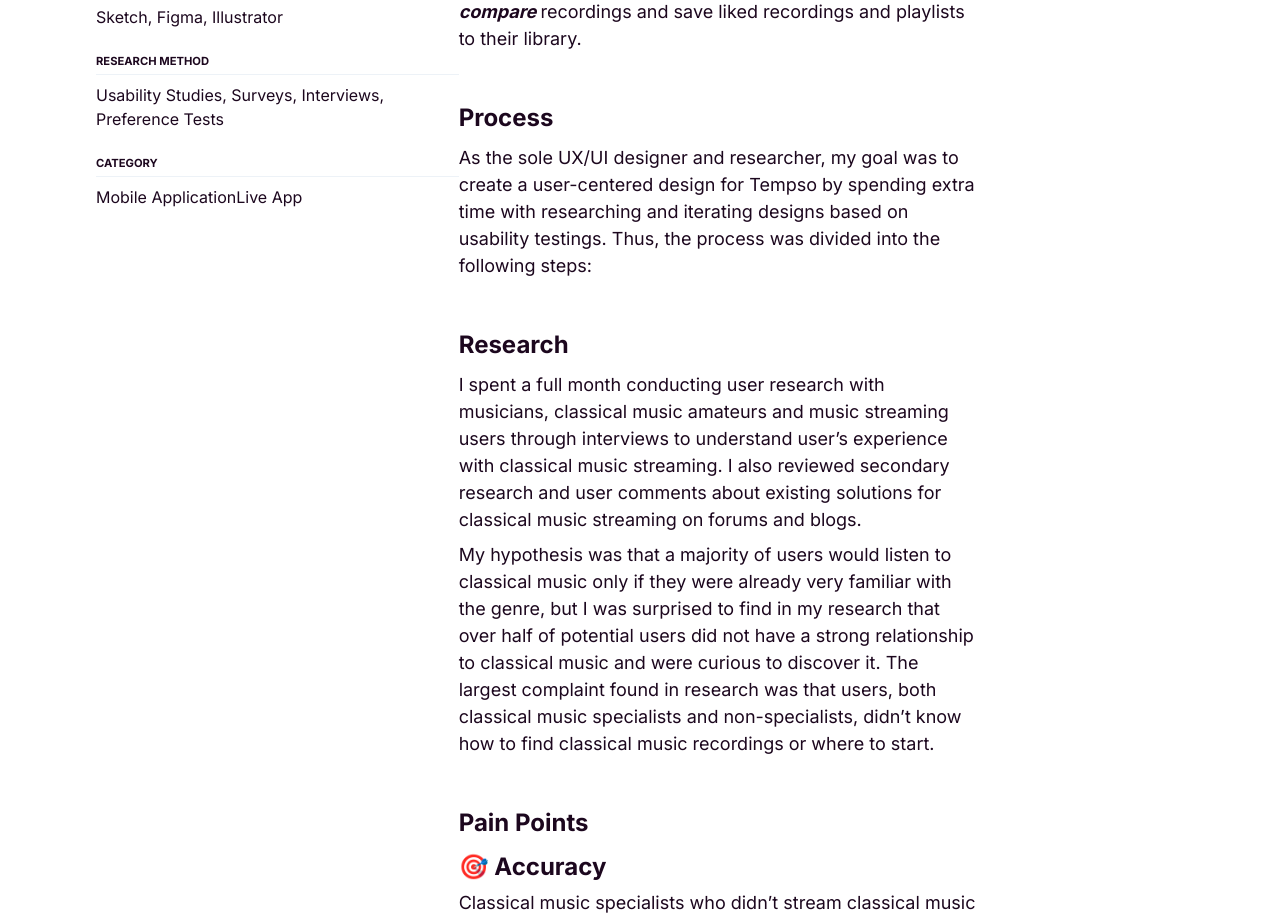
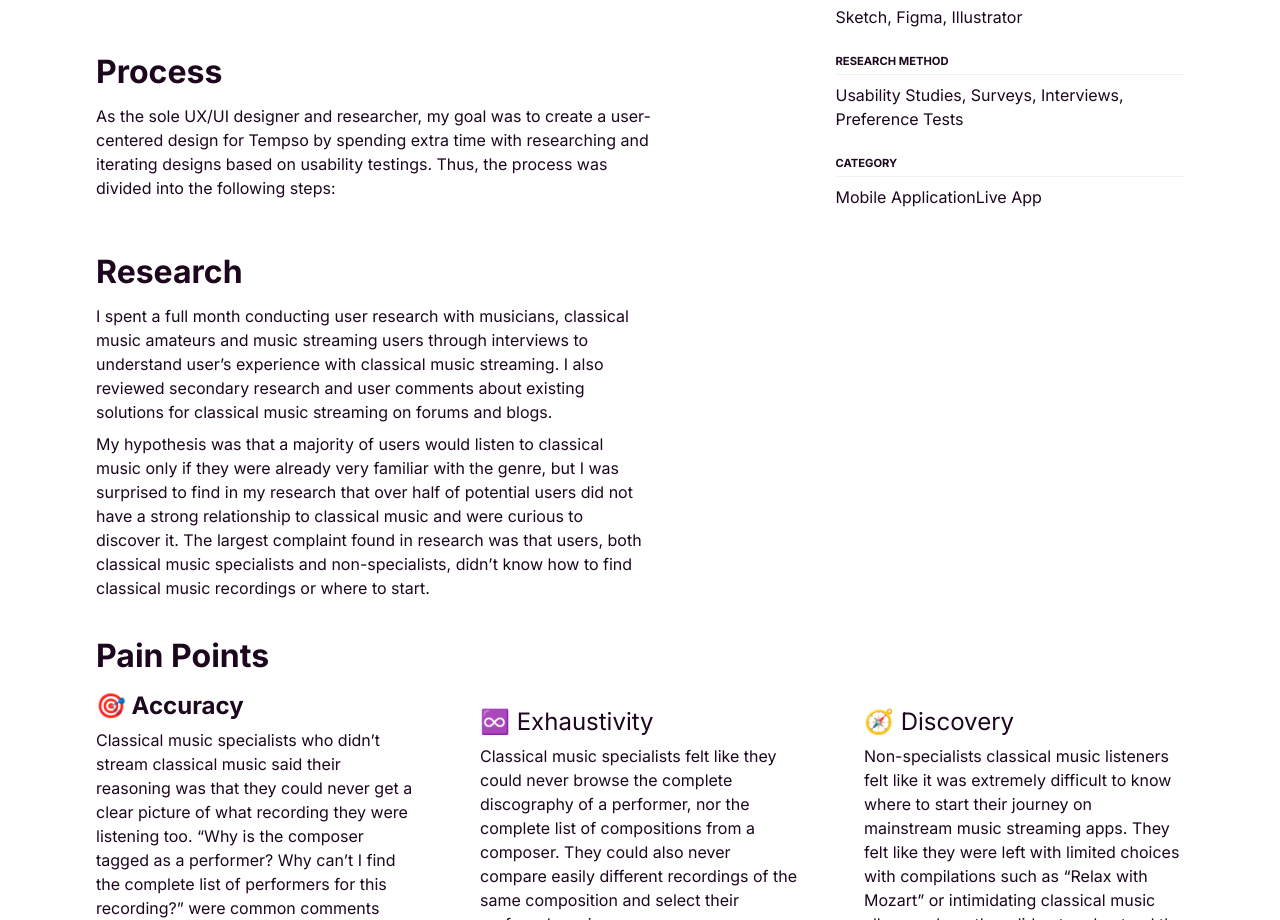
Before and after one commit to PierreParienteDimitrov/pierre-parientedimitrov, a Next.js app: page /portfolio/tempso in a window 1280 px wide. Shown: the part 872-1792 px from the top of the page. Built offline with nearby package versions, Linux system fonts and the light colour scheme; a web font is replaced by a local one.

Commit message:
password protection

```diff
--- a/src/components/ProjectMetrics.tsx
+++ b/src/components/ProjectMetrics.tsx
@@ -4,7 +4,7 @@ import { IProjectMetrics } from 'types/IProjectMetrics'
 const ProjectMetrics: React.FC<IProjectMetrics> = (props) => {
   const { year, role, technology, method, category } = props
   return (
-    <ul className="flex flex-col space-y-6 md:sticky md:top-16">
+    <ul className="flex flex-col space-y-6">
       <li className="flex flex-col space-y-2">
         <div className="flex flex-col space-y-1">
           <h6 className="font-bold uppercase">Year</h6>
--- /dev/null
+++ b/src/pages/portfolio/bluecargo.tsx
@@ -0,0 +1,51 @@
+import React, { useEffect, useRef, useState } from 'react'
+
+import Button from '@/components/Button'
+
+const BLUE_CARGO_PASSWORD = 'BL7;$wKZF)UaGd24'
+
+const Bluecargo: React.FC = () => {
+  const inputEl = useRef<HTMLFormElement>(null)
+
+  const [hasAccess, setHasAccess] = useState<boolean>(false)
+  const [alert, setAlert] = useState<boolean>(false)
+
+  const [password, setPassword] = useState<string>('')
+
+  useEffect(() => {}, [])
+
+  const handleSubmit = (e: React.SyntheticEvent) => {
+    e.preventDefault()
+    console.log(password)
+    if (password === BLUE_CARGO_PASSWORD) {
+      setHasAccess(true)
+    }
+
+    return setAlert(true)
+  }
+
+  return (
+    <div>
+      {!hasAccess ? (
+        <>
+          <h4>Enter password</h4>
+          <Button variant="primary" size="medium" color="primary">
+            <form onSubmit={(e) => handleSubmit(e)} ref={inputEl}>
+              <input
+                type="password"
+                value={password}
+                className="border border-black"
+                onChange={(e) => setPassword(e.target.value)}
+              />
+            </form>
+          </Button>
+          {alert && <h4>incorrect password</h4>}
+        </>
+      ) : (
+        <h4>User has access</h4>
+      )}
+    </div>
+  )
+}
+
+export default Bluecargo
--- a/src/pages/portfolio/tempso.tsx
+++ b/src/pages/portfolio/tempso.tsx
@@ -5,7 +5,6 @@ import { ICarousel } from '@/../types/ICarousel'
 import Carousel from '@/components/Carousel'
 import ProjectMetrics from '@/components/ProjectMetrics'
 import Container from '@/layouts/containers/Container'
-import TwoCols from '@/layouts/grids/TwoCols'
 
 const TEMPSO: ICarousel[] = [
   {
@@ -48,7 +47,7 @@ const TEMPSO: ICarousel[] = [
 const LeftSide: React.FC = () => {
   return (
     <>
-      <div className="flex flex-col space-y-12 pt-4 md:pr-16">
+      <div className="flex flex-col space-y-12 pr-20">
         <div>
           {/* introduction */}
           <div className="flex flex-col space-y-4">
@@ -69,7 +68,7 @@ const LeftSide: React.FC = () => {
         </div>
         {/* Process */}
         <div className="flex flex-col space-y-2">
-          <h4 className="font-bold">Process</h4>
+          <h3 className="font-bold">Process</h3>
           <p>
             As the sole UX/UI designer and researcher, my goal was to create a
             user-centered design for Tempso by spending extra time with
@@ -78,7 +77,7 @@ const LeftSide: React.FC = () => {
           </p>
         </div>
         <div className="flex flex-col space-y-2">
-          <h4 className="font-bold">Research</h4>
+          <h3 className="font-bold">Research</h3>
           <p>
             I spent a full month conducting user research with musicians,
             classical music amateurs and music streaming users through
@@ -98,12 +97,40 @@ const LeftSide: React.FC = () => {
             start.
           </p>
         </div>
+      </div>
+    </>
+  )
+}
 
+const Tempso: React.FC = () => {
+  return (
+    <Container>
+      {/* carousel */}
+      <div className="py-8">
+        <Carousel carouselItems={TEMPSO} />
+      </div>
+
+      <div className="mt-16 flex flex-col space-y-8">
+        {/* content */}
+        <div className="flex flex-col space-y-4 md:flex-row md:items-start md:space-x-10">
+          <div className="md:w-4/6 md:pr-16">
+            <LeftSide />
+          </div>
+          <div className="md:w-2/6 ">
+            <ProjectMetrics
+              year="2020"
+              role="UX/UI Designer"
+              technology="Sketch, Figma, Illustrato"
+              method="Usability Studies, Surveys, Interviews, Preference Tests"
+              category="Mobile Application"
+            />
+          </div>
+        </div>
         {/* Pain Points */}
         <div className="flex flex-col space-y-2">
-          <h4 className="font-bold">Pain Points</h4>
-          <div className="flex flex-col space-y-4">
-            <div className="flex flex-col space-y-1">
+          <h3 className="font-bold">Pain Points</h3>
+          <div className="flex flex-col space-y-4 md:flex-row md:space-x-16">
+            <div className="flex flex-col space-y-1 md:w-2/6">
               <h4 className="font-bold">🎯 Accuracy</h4>
               <p>
                 Classical music specialists who didn’t stream classical music
@@ -116,7 +143,7 @@ const LeftSide: React.FC = () => {
                 architecture which would guide the design process.
               </p>
             </div>
-            <div className="flex flex-col space-y-1">
+            <div className="flex flex-col space-y-1 md:w-2/6">
               <h4>♾️ Exhaustivity</h4>
               <p>
                 Classical music specialists felt like they could never browse
@@ -126,7 +153,7 @@ const LeftSide: React.FC = () => {
                 their preferred version.
               </p>
             </div>
-            <div className="flex flex-col space-y-1">
+            <div className="flex flex-col space-y-1 md:w-2/6">
               <h4>🧭 Discovery</h4>
               <p>
                 Non-specialists classical music listeners felt like it was
@@ -140,7 +167,6 @@ const LeftSide: React.FC = () => {
             </div>
           </div>
         </div>
-
         {/* Define */}
         <div className="flex flex-col space-y-2">
           <h3>Define</h3>
@@ -208,39 +234,6 @@ const LeftSide: React.FC = () => {
           <p>USER JOURNEY 2</p>
         </div>
       </div>
-    </>
-  )
-}
-
-const Tempso: React.FC = () => {
-  return (
-    <Container>
-      {/* carousel */}
-      <div className="py-8">
-        <Carousel carouselItems={TEMPSO} />
-      </div>
-
-      <div className="mt-16 flex flex-col space-y-8">
-        {/* content */}
-        <div className="flex flex-col space-y-4 md:flex-row">
-          <TwoCols
-            leftSide={<LeftSide />}
-            leftMobileOrder="order-2"
-            leftDesktopOrder="order-1"
-            rightSide={
-              <ProjectMetrics
-                year="2020"
-                role="UX/UI Designer"
-                technology="Sketch, Figma, Illustrato"
-                method="Usability Studies, Surveys, Interviews, Preference Tests"
-                category="Mobile Application"
-              />
-            }
-            rightMobileOrder="order-1"
-            rightDesktopOrder="order-2"
-          />
-        </div>
-      </div>
     </Container>
   )
 }
--- a/src/styles/global.css
+++ b/src/styles/global.css
@@ -27,7 +27,7 @@ h4 {
 }
 
 p {
-  font-size: 1.125rem;
+  font-size: 1rem;
 }
 
 h5 {
```
